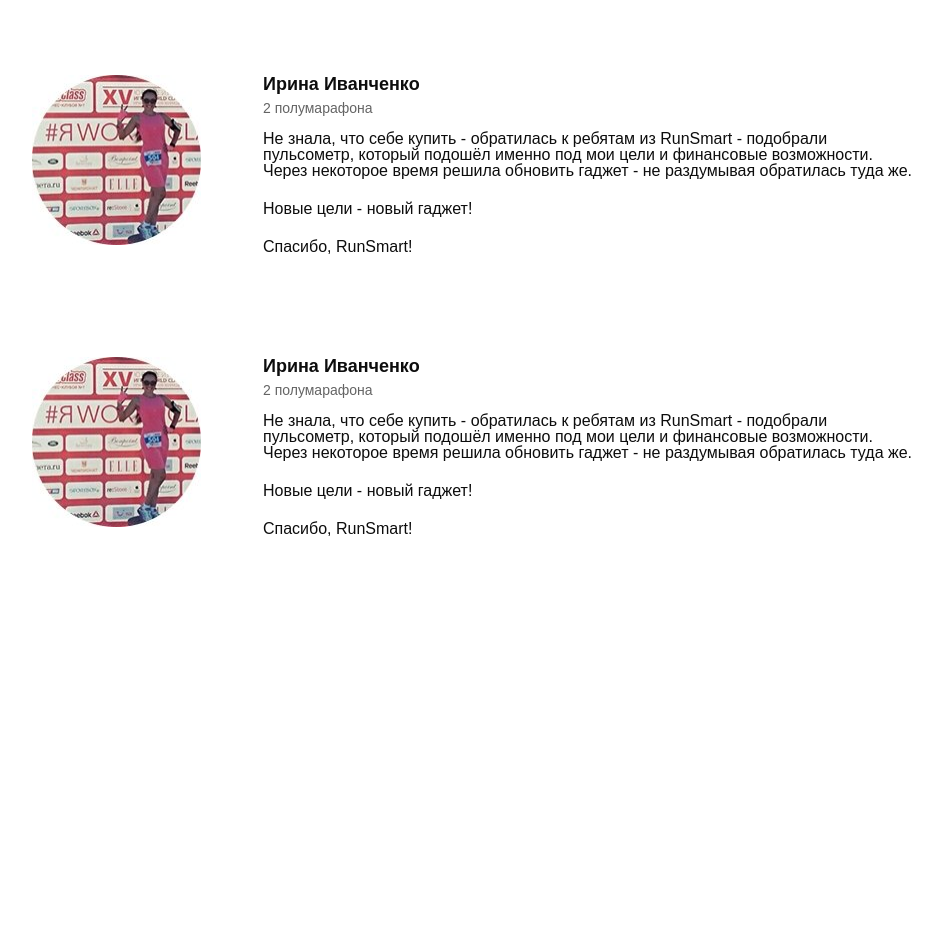
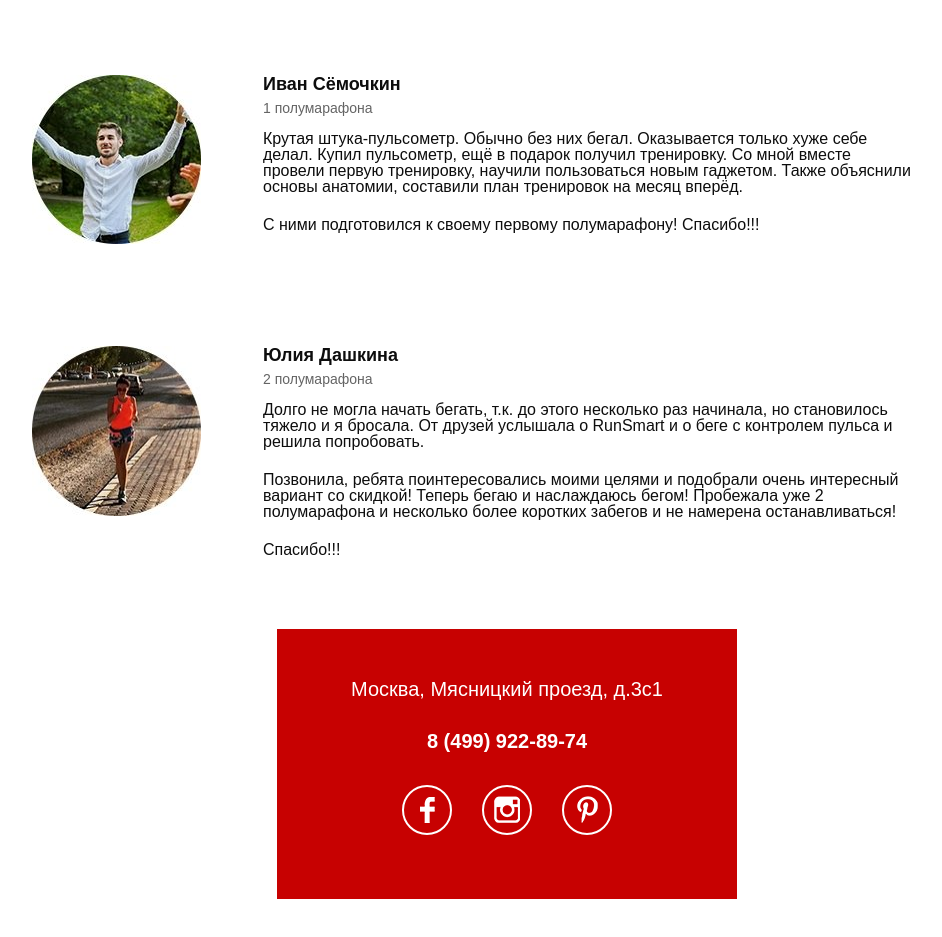
Before and after one commit to Oakanna/pulse_new, a website: page src/index.html in a window 1280 px wide. Shown: the part 4120-5057 px from the top of the page, without its empty margins (133-1075 px from the left). Before the commit the page ends 4728 px from the top, so only its background shows below. Drawn offline with nearby package versions, Linux system fonts and the light colour scheme; a web font is replaced by a local one.

Commit message:
added footer with map

```diff
--- a/src/index.html
+++ b/src/index.html
@@ -531,15 +531,15 @@
 
         </div>
         <div class="review__client">
-          <img src="img/reviews/Irina.jpg" alt="Irina" class="">
-          <div class="review__body">
-            <h3 class="review__subtitle">Ирина Иванченко</h3>
-            <h4 class="review__expirien">2 полумарафона</h4>
+          <img src="img/reviews/Ivan.jpg" alt="Ivan" class="">          <div class="review__body">
+            <h3 class="review__subtitle">Иван Сёмочкин</h3>
+            <h4 class="review__expirien">1 полумарафона</h4>
             <div class="review__descr">
-              <p >Не знала, что себе купить - обратилась к ребятам из RunSmart - подобрали пульсометр, который подошёл именно под мои цели и финансовые возможности.
-                Через некоторое время решила обновить гаджет - не раздумывая обратилась туда же.</p>
-                <p>Новые цели - новый гаджет!</p>
-                <p>Спасибо, RunSmart!</p>
+              <p >Крутая штука-пульсометр. Обычно без них бегал. Оказывается только хуже себе делал.
+                Купил пульсометр, ещё в подарок получил тренировку. Со мной вместе провели первую тренировку, научили пользоваться новым гаджетом. Также объяснили основы анатомии, составили план тренировок на месяц вперёд.
+
+                </p>
+                <p>С ними подготовился к своему первому полумарафону! Спасибо!!!</p>
 
 
             </div>
@@ -549,15 +549,17 @@
 
           </div>
           <div class="review__client">
-            <img src="img/reviews/Irina.jpg" alt="Irina" class="">
+            <img src="img/reviews/Iulia.jpg" alt="Iulia" class="">
             <div class="review__body">
-              <h3 class="review__subtitle">Ирина Иванченко</h3>
+              <h3 class="review__subtitle">Юлия Дашкина</h3>
               <h4 class="review__expirien">2 полумарафона</h4>
               <div class="review__descr">
-                <p >Не знала, что себе купить - обратилась к ребятам из RunSmart - подобрали пульсометр, который подошёл именно под мои цели и финансовые возможности.
-                  Через некоторое время решила обновить гаджет - не раздумывая обратилась туда же.</p>
-                  <p>Новые цели - новый гаджет!</p>
-                  <p>Спасибо, RunSmart!</p>
+                <p > Долго не могла начать бегать, т.к. до этого несколько раз начинала, но становилось тяжело и я бросала. От друзей услышала о RunSmart и о беге с контролем пульса и решила попробовать.</p>
+                  <p>Позвонила, ребята поинтересовались моими целями и подобрали очень интересный вариант со скидкой! Теперь бегаю и наслаждаюсь бегом! Пробежала уже 2 полумарафона и несколько более коротких забегов и не намерена останавливаться!</p>
+                  <p>Спасибо!!!</p>
+
+
+
 
 
               </div>
@@ -569,6 +571,21 @@
 
       </div>
     </section>
+    <footer class="footer">
+      <script type="text/javascript" charset="utf-8" async src="https://api-maps.yandex.ru/services/constructor/1.0/js/?um=constructor%3Af98599f87e38a4fdd347b36745f465106175ec7243889a47584bcc4820e69fc8&amp;width=100%25&amp;height=630&amp;lang=ru_RU&amp;scroll=false"></script>
+      <div class="footer__descr">
+        <address class="footer__addr">Москва, Мясницкий проезд, д.3с1</address>
+        <a href="tel:84999228974" class="footer__phone">8 (499) 922-89-74</a>
+        <div class="footer__social">
+          <a href="#" class="footer__social-item"><img src="icons/footer/fb.png" alt="facebook"></a>
+          <a href="#" class="footer__social-item"><img src="icons/footer/insta.png" alt="instagram"></a>
+          <a href="#" class="footer__social-item"><img src="icons/footer/pint.png" alt="pinterest"></a>
+
+        </div>
+
+      </div>
+
+    </footer>
 
     <script src="https://ajax.googleapis.com/ajax/libs/jquery/1.12.4/jquery.min.js"></script>
     <script src="https://cdnjs.cloudflare.com/ajax/libs/tiny-slider/2.9.2/min/tiny-slider.js"></script>
--- a/src/sass/base/_media.scss
+++ b/src/sass/base/_media.scss
@@ -26,6 +26,9 @@
             justify-content: space-evenly;
          }
       }
+   }
+   .review {
+      padding: 0 15px;
    }
 }
 @media (max-width: 768px) {
@@ -83,6 +86,25 @@
       &__content {
          &_active {
             justify-content: center;
+         }
+      }
+   }
+   .review {
+      &__client {
+         flex-wrap: wrap;
+         justify-content: center;
+         img {
+            margin-bottom: 20px;
+            margin-right: 0;
+         }
+      }
+      &__body {
+         text-align: center;
+         p {
+            text-align: center;
+            &:not(:last-child) {
+               margin-bottom: 12px;
+            }
          }
       }
    }
@@ -148,11 +170,16 @@
       }
    }
    .catalog {
-      &__tabs {
-         // width: 400px;
-      }
       &__tab {
          flex-basis: 90%;
+      }
+   }
+   .review {
+      &__body {
+         // padding: 0 20px;
+         p {
+            font-size: 14px;
+         }
       }
    }
 }
@@ -256,6 +283,4 @@
    .feed-form {
       width: 275px;
    }
-   .catalog {
-   }
 }
--- a/src/sass/blocks/_buttons.scss
+++ b/src/sass/blocks/_buttons.scss
@@ -5,6 +5,9 @@
    font-weight: 500;
    text-transform: uppercase;
    color: #ffffff;
+   &:hover {
+      box-shadow: 3px 3px 10px #831717;
+   }
    &__header {
       width: 150px;
       height: 30px;
@@ -18,6 +21,10 @@
    &__consultation {
       height: 55px;
       font-size: 16px;
+      &:hover {
+         box-shadow: none;
+         background: #831717;
+      }
    }
    &__catalog {
       width: 131px;
--- /dev/null
+++ b/src/sass/blocks/_footer.scss
@@ -0,0 +1,52 @@
+.footer {
+   height: 630px;
+   position: relative;
+   &__descr {
+      width: 460px;
+      height: 270px;
+      background-color: $main-color;
+      position: absolute;
+      left: 50%;
+      transform: translateX(-50%);
+      top: 0;
+      padding: 50px 69px 60px;
+      text-align: center;
+   }
+   &__addr {
+      font-style: normal;
+      font-size: 20px;
+      margin-bottom: 32px;
+      font-weight: 500;
+      color: #ffffff;
+   }
+   &__phone {
+      font-size: 20px;
+      line-height: 20px;
+      font-weight: 700;
+      color: #ffffff;
+      margin-bottom: 34px;
+      &:hover {
+         text-decoration: underline;
+      }
+   }
+
+   &__social {
+      display: flex;
+      justify-content: center;
+      align-items: center;
+      &-item {
+         width: 50px;
+         height: 50px;
+         border: 2px solid #ffffff;
+         border-radius: 100%;
+         display: flex;
+         justify-content: center;
+         align-items: center;
+         margin: 0 15px;
+         &:hover {
+            border: 3px solid #831717;
+            background: #831717;
+         }
+      }
+   }
+}
--- a/src/sass/blocks/_review.scss
+++ b/src/sass/blocks/_review.scss
@@ -2,11 +2,11 @@
    padding-bottom: 71px;
    &__client {
       display: flex;
+
       &:not(:last-child) {
          margin-bottom: 102px;
       }
       img {
-         align-items: start;
          max-width: 170px;
          max-height: 170px;
          display: block;
--- a/src/sass/style.scss
+++ b/src/sass/style.scss
@@ -17,4 +17,6 @@
 @import "blocks/carousel";
 @import "blocks/catalog";
 @import "blocks/review";
+@import "blocks/footer";
+
 @import "base/media";
```
Also changed, not shown: src/css/style.min.css.
